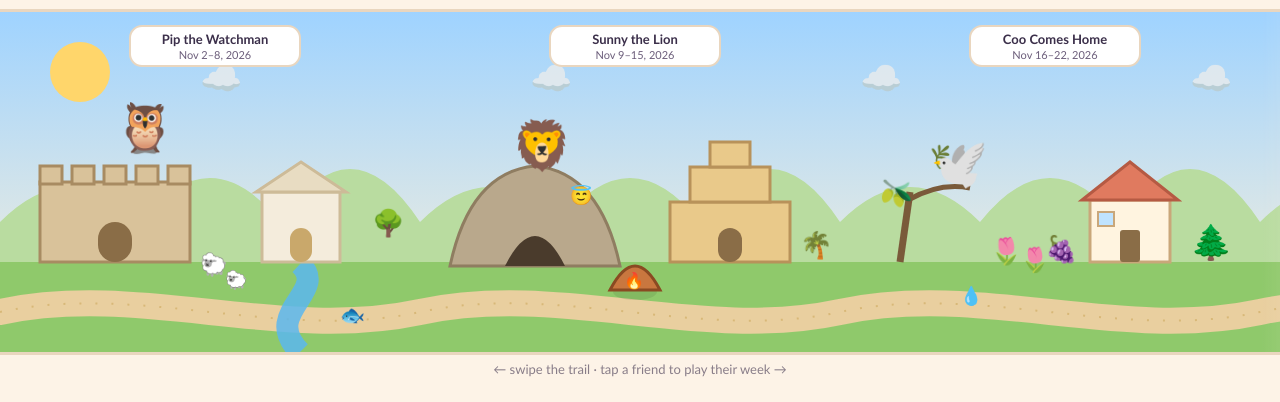
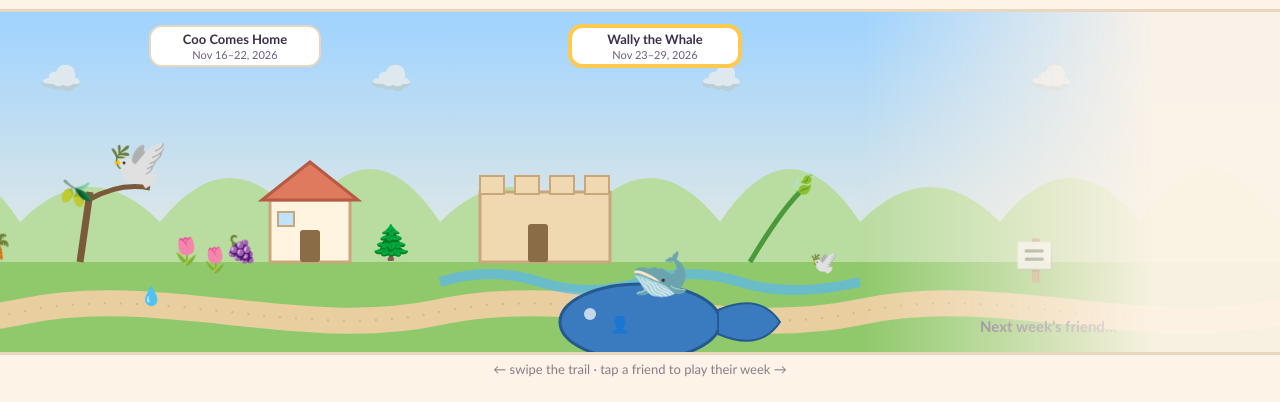
Before and after one commit to samueldee-oss/family-scripture-study, a plain HTML site: page index.html in a window 1280 px wide. Shown: the part 85-487 px from the top of the page. Drawn offline with Linux system fonts and the light colour scheme.

Commit message:
Add Wally the Whale to hub trail and bump SW cache
- Add Wally (Nov 23–29, Amos/Obadiah/Jonah) entry to WEEKS array
- Add jonah scene to SCENES (ocean waves, whale, Nineveh, gourd vine)
- Add jonah mascot position to MASCOT_AT (🐋 rides inside the whale)
- Add weeks/2026-11-23-wally-the-whale/ to sw.js PAGES
- Bump sw.js VERSION to trail-v5 so browsers fetch the new cache

Co-Authored-By: Claude Sonnet 4.6 <noreply@anthropic.com>
Claude-Session: https://claude.ai/code/session_01ASV8YpB2NtdHfufqfX6pj5

```diff
--- a/index.html
+++ b/index.html
@@ -121,7 +121,10 @@ const WEEKS = [
     scene:'daniel', url:'weeks/2026-11-09-sunny-the-lion/' },
   { start:'2026-11-16', end:'2026-11-22', dates:'Nov 16–22, 2026',
     title:'Coo Comes Home', mascot:'🕊️', ref:'Hosea 1–6; 10–14; Joel',
-    scene:'hosea', url:'weeks/2026-11-16-coo-comes-home/' }
+    scene:'hosea', url:'weeks/2026-11-16-coo-comes-home/' },
+  { start:'2026-11-23', end:'2026-11-29', dates:'Nov 23–29, 2026',
+    title:'Wally the Whale', mascot:'🐋', ref:'Amos; Obadiah; Jonah',
+    scene:'jonah', url:'weeks/2026-11-23-wally-the-whale/' }
 ];
 
 /* ===== landscape ===== */
@@ -170,12 +173,28 @@ const SCENES = {
     <text x="${x+150}" y="${GROUND-2}" font-size="26">🌷</text><text x="${x+180}" y="${GROUND+6}" font-size="24">🌷</text>
     <text x="${x+205}" y="${GROUND-4}" font-size="26">🍇</text><text x="${x+350}" y="${GROUND-8}" font-size="34">🌲</text>
     <text x="${x+120}" y="${GROUND+40}" font-size="18">💧</text>`,
+  jonah: x => `
+    <!-- ocean waves -->
+    <path d="M${x} ${GROUND+20} Q ${x+50} ${GROUND+4} ${x+100} ${GROUND+20} Q ${x+150} ${GROUND+36} ${x+200} ${GROUND+20} Q ${x+250} ${GROUND+4} ${x+300} ${GROUND+20} Q ${x+350} ${GROUND+36} ${x+420} ${GROUND+20}" stroke="#5bb8ef" stroke-width="10" fill="none" opacity=".7"/>
+    <!-- big fish / whale -->
+    <ellipse cx="${x+200}" cy="${GROUND+60}" rx="80" ry="38" fill="#3a7bbf" stroke="#245a8f" stroke-width="3"/>
+    <path d="M${x+278} ${GROUND+48} Q ${x+320} ${GROUND+30} ${x+340} ${GROUND+60} Q ${x+320} ${GROUND+90} ${x+278} ${GROUND+72} Z" fill="#3a7bbf" stroke="#245a8f" stroke-width="2"/>
+    <circle cx="${x+150}" cy="${GROUND+52}" r="6" fill="#fff" opacity=".7"/>
+    <text x="${x+170}" y="${GROUND+68}" font-size="16">👤</text>
+    <!-- Nineveh city on shore -->
+    <rect x="${x+40}" y="${GROUND-70}" width="130" height="70" fill="#f0d9b0" stroke="#c9a77a" stroke-width="3"/>
+    ${[0,1,2,3].map(i=>`<rect x="${x+40+i*35}" y="${GROUND-86}" width="24" height="18" fill="#f0d9b0" stroke="#c9a77a" stroke-width="2"/>`).join('')}
+    <rect x="${x+88}" y="${GROUND-38}" width="20" height="38" rx="3" fill="#8a6d47"/>
+    <!-- gourd vine -->
+    <path d="M${x+310} ${GROUND} Q ${x+340} ${GROUND-50} ${x+360} ${GROUND-70}" stroke="#4a9a3a" stroke-width="5" fill="none"/>
+    <text x="${x+350}" y="${GROUND-72}" font-size="22">🍃</text>
+    <text x="${x+370}" y="${GROUND+8}" font-size="22">🕊️</text>`,
   generic: x => `
     <text x="${x+60}" y="${GROUND-6}" font-size="44">🌳</text>
     <text x="${x+300}" y="${GROUND-2}" font-size="36">🌲</text>
     <text x="${x+200}" y="${GROUND+40}" font-size="22">🌼</text>`
 };
-const MASCOT_AT = { ezekiel:{dx:115,y:GROUND-118}, daniel:{dx:92,y:GROUND-100}, hosea:{dx:88,y:GROUND-82} };
+const MASCOT_AT = { ezekiel:{dx:115,y:GROUND-118}, daniel:{dx:92,y:GROUND-100}, hosea:{dx:88,y:GROUND-82}, jonah:{dx:190,y:GROUND+28} };
 function mascotPos(w,i){ const m=MASCOT_AT[w.scene]||{dx:210,y:GROUND-60}; return {x:i*SEG+m.dx,y:m.y}; }
 
 function thisWeek(w){ const t=new Date(); t.setHours(12); return t>=new Date(w.start+'T00:00') && t<=new Date(w.end+'T23:59'); }
--- a/sw.js
+++ b/sw.js
@@ -1,12 +1,13 @@
 // Offline support. Pages load from the network when online (so new weeks show up
 // right away) and fall back to the saved copy when offline.
 // When you add a week, add its folder to PAGES and bump VERSION.
-const VERSION = 'trail-v4';
+const VERSION = 'trail-v5';
 const PAGES = [
   './',
   'weeks/2026-11-02-pip-the-watchman/',
   'weeks/2026-11-09-sunny-the-lion/',
   'weeks/2026-11-16-coo-comes-home/',
+  'weeks/2026-11-23-wally-the-whale/',
 ];
 const CORE = [...PAGES, 'manifest.webmanifest', 'icons/apple-touch-icon.png', 'icons/icon-192.png', 'icons/icon-512.png'];
 
```
